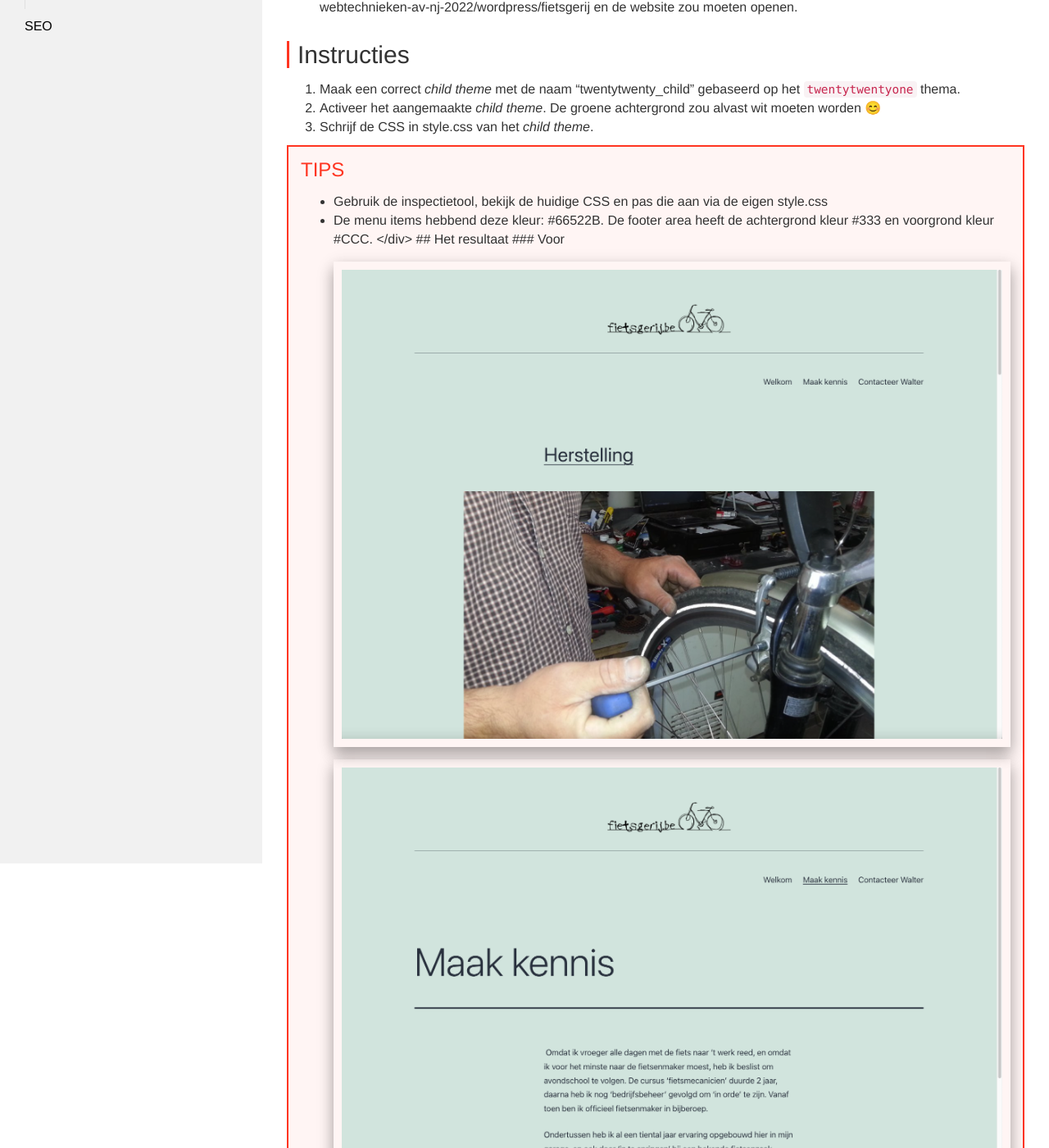
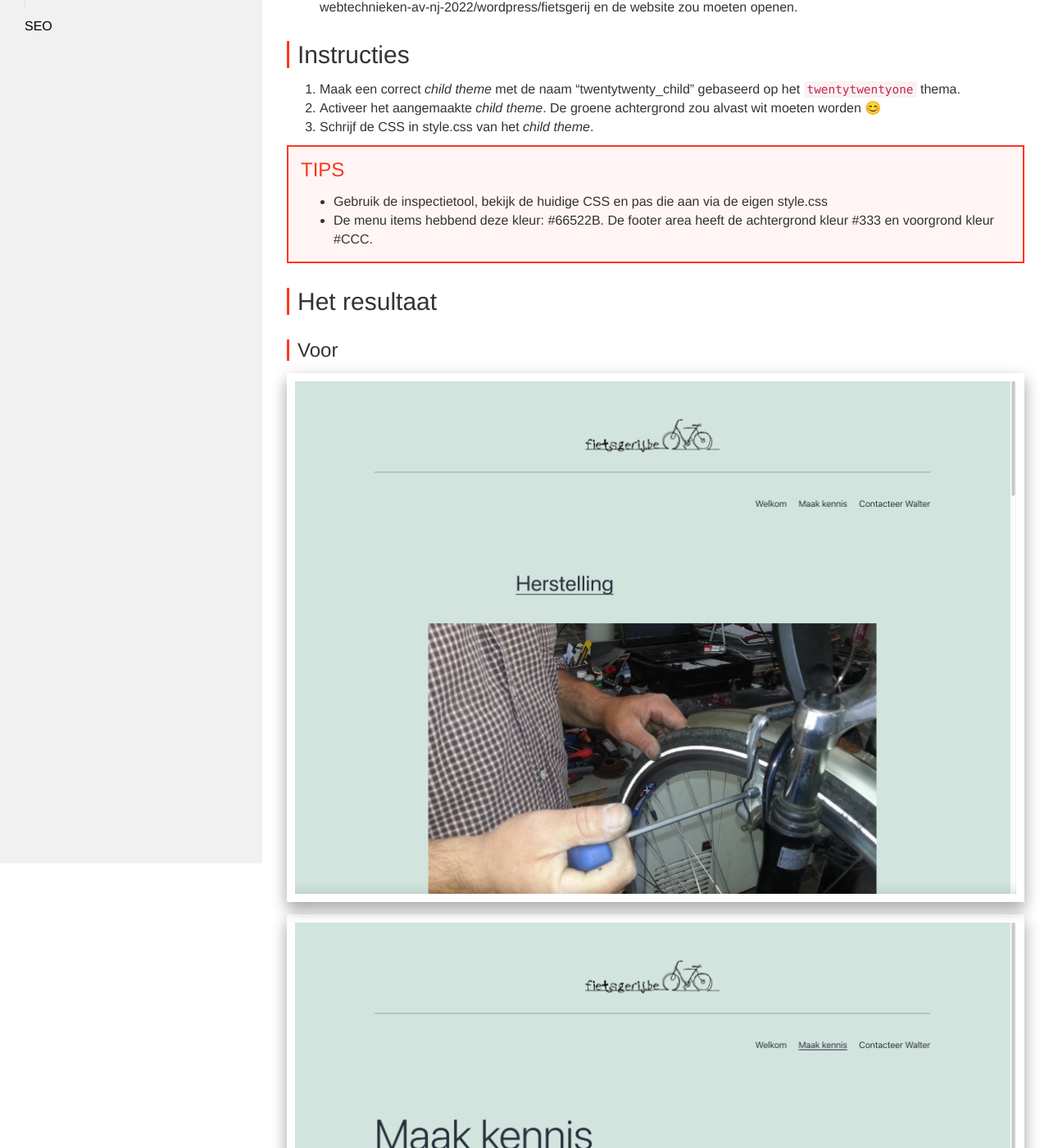
Before and after one commit to Syntra-Brussel/dynamische-webtechnieken, a Jekyll site: the page built from wordpress/oefening-fietsgerij-deel-1.md, in a window 1280 px wide and 1400 px high, scrolled down 447 px. Shown: the whole window at 82% size. Built offline with Jekyll 4.4.1, drawn with Linux system fonts in a browser that asks for light colours; nearby versions of some CDN libraries; a script that is not in the unit is left out.

Commit message:
Update oefening-fietsgerij-deel-1.md

```diff
--- a/wordpress/oefening-fietsgerij-deel-1.md
+++ b/wordpress/oefening-fietsgerij-deel-1.md
@@ -25,7 +25,8 @@ collection: wordpress
 <h3>TIPS</h3>
 <ul>
 <li>Gebruik de inspectietool, bekijk de huidige CSS en pas die aan via de eigen style.css</li>
-<li>De menu items hebbend deze kleur: #66522B. De footer area heeft de achtergrond kleur #333 en voorgrond kleur #CCC.
+<li>De menu items hebbend deze kleur: #66522B. De footer area heeft de achtergrond kleur #333 en voorgrond kleur #CCC.</li>
+</ul>
 </div>
 
 ## Het resultaat
```
